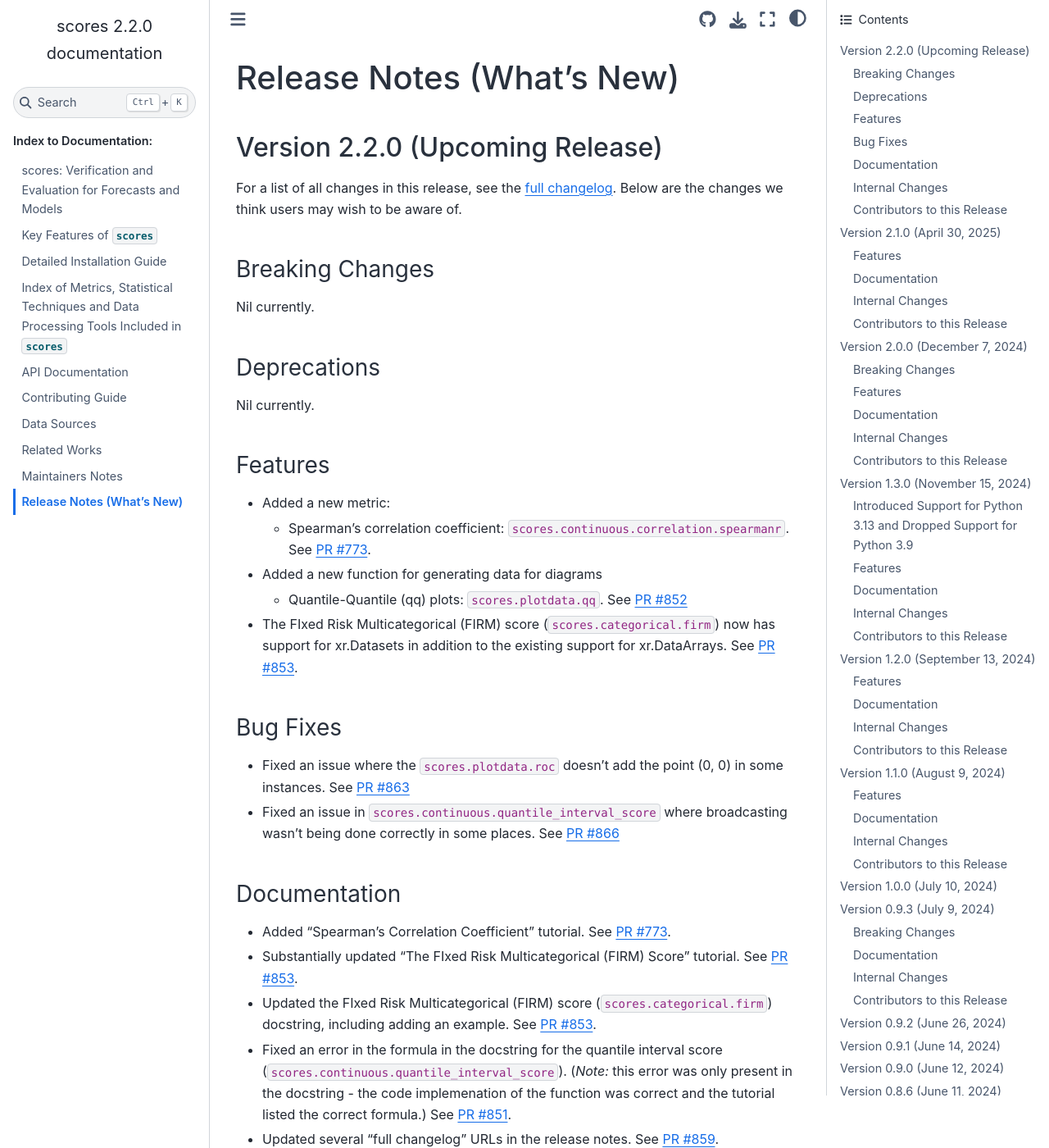
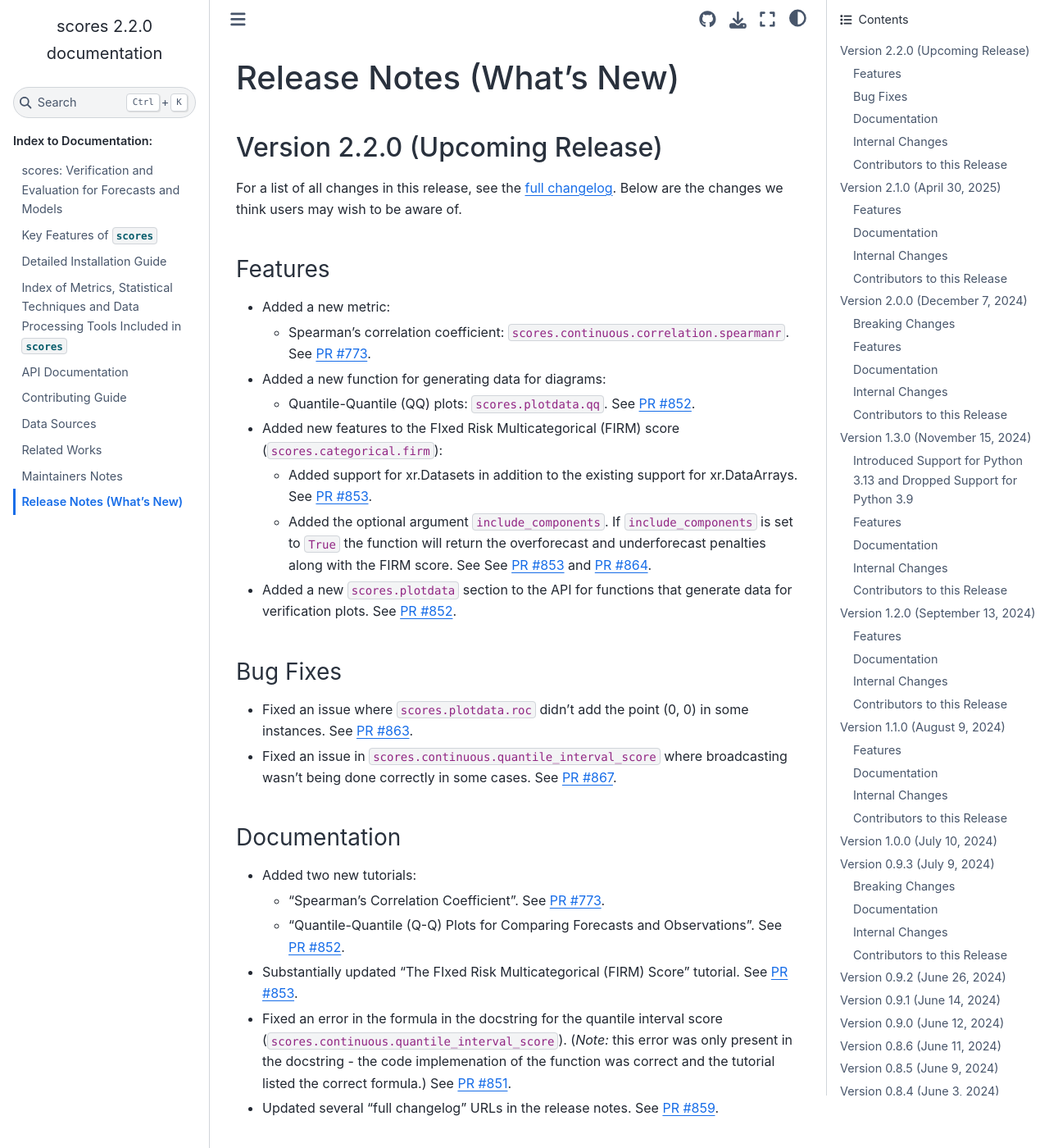
Before and after one commit to nci/scores, a Sphinx documentation site: the page built from docs/release_notes.md, in a window 1280 px wide and 1400 px high. Shown: the whole window at 82% size. Built offline with Sphinx 7.4.7 and the Sphinx Book theme 1.1.4, drawn with Linux system fonts in a browser that asks for light colours; pages that are not in the unit, such as notebooks, are missing from menus; some of the changed text lies outside the part shown.

Commit message:
Update Release Notes (#871)

```diff
--- a/docs/release_notes.md
+++ b/docs/release_notes.md
@@ -4,42 +4,42 @@
 
 For a list of all changes in this release, see the [full changelog](https://github.com/nci/scores/compare/2.1.0...develop). Below are the changes we think users may wish to be aware of.
 
-### Breaking Changes
-
-Nil currently.
-
-### Deprecations
-
-Nil currently.
-
 ### Features
 
 - Added a new metric:
 	- Spearman’s correlation coefficient: `scores.continuous.correlation.spearmanr`. See [PR #773](https://github.com/nci/scores/pull/773).
-- Added a new function for generating data for diagrams
-    - Quantile-Quantile (qq) plots: `scores.plotdata.qq`. See [PR #852](https://github.com/nci/scores/pull/852)
-- The FIxed Risk Multicategorical (FIRM) score (`scores.categorical.firm`) now has support for xr.Datasets in addition to the existing support for xr.DataArrays. See [PR #853](https://github.com/nci/scores/pull/853).
+- Added a new function for generating data for diagrams:
+    - Quantile-Quantile (QQ) plots: `scores.plotdata.qq`. See [PR #852](https://github.com/nci/scores/pull/852).
+- Added new features to the FIxed Risk Multicategorical (FIRM) score (`scores.categorical.firm`):
+	- Added support for xr.Datasets in addition to the existing support for xr.DataArrays. See [PR #853](https://github.com/nci/scores/pull/853).
+	- Added the optional argument `include_components`. If `include_components` is set to `True` the function will return the overforecast and underforecast penalties along with the FIRM score.
+	See See [PR #853](https://github.com/nci/scores/pull/853) and [PR #864](https://github.com/nci/scores/pull/864).
+- Added a new `scores.plotdata` section to the API for functions that generate data for verification plots. See [PR #852](https://github.com/nci/scores/pull/852).
 
 ### Bug Fixes
 
-- Fixed an issue where the `scores.plotdata.roc` doesn't add the point (0, 0) in some instances. See [PR #863](https://github.com/nci/scores/pull/863)
-- Fixed an issue in `scores.continuous.quantile_interval_score` where broadcasting wasn't being done correctly in some places. See [PR #866](https://github.com/nci/scores/issues/866)
+- Fixed an issue where `scores.plotdata.roc` didn't add the point (0, 0) in some instances. See [PR #863](https://github.com/nci/scores/pull/863).
+- Fixed an issue in `scores.continuous.quantile_interval_score` where broadcasting wasn't being done correctly in some cases. See [PR #867](https://github.com/nci/scores/pull/867).
 
 ### Documentation
 
-- Added "Spearman’s Correlation Coefficient" tutorial. See [PR #773](https://github.com/nci/scores/pull/773).
+- Added two new tutorials:
+	- "Spearman’s Correlation Coefficient". See [PR #773](https://github.com/nci/scores/pull/773).
+	- "Quantile-Quantile (Q-Q) Plots for Comparing Forecasts and Observations". See [PR #852](https://github.com/nci/scores/pull/852).
 - Substantially updated "The FIxed Risk Multicategorical (FIRM) Score" tutorial. See [PR #853](https://github.com/nci/scores/pull/853).
-- Updated the FIxed Risk Multicategorical (FIRM) score (`scores.categorical.firm`) docstring, including adding an example. See [PR #853](https://github.com/nci/scores/pull/853).
 - Fixed an error in the formula in the docstring for the quantile interval score (`scores.continuous.quantile_interval_score`). (*Note:* this error was only present in the docstring - the code implemenation of the function was correct and the tutorial listed the correct formula.) See [PR #851](https://github.com/nci/scores/pull/851).
 - Updated several "full changelog" URLs in the release notes. See [PR #859](https://github.com/nci/scores/pull/859).
 
 ### Internal Changes
 
 - Improved the efficiency of the FIxed Risk Multicategorical (FIRM) score (`scores.categorical.firm`) by moving the call to gather dimensions to earlier within the method. See [PR #853](https://github.com/nci/scores/pull/853).
-- Added a new `scores.plotdata` section to the API for functions that generate data for verification plots. The following internal changes were made:
-	- Receiver (Relative) Operating Characteristic (ROC):`scores.probability.roc_curve_data` was moved to `scores.plotdata.roc`, but can still be imported as `scores.probability.roc_curve_data`.
-	- Murphy Score: `scores.continuous.murphy_score` and `scores.continuous.murphy_thetas` were moved to `scores.plotdata.murphy_score` and `scores.plotdata.murphy_thetas`respectively, but can still be imported as `scores.continuous.murphy_score` and `scores.continuous.murphy_thetas`.
-	See [PR #852](https://github.com/nci/scores/pull/852)
+- Added a new `scores.plotdata` section to the API for functions that generate data for verification plots. See [PR #852](https://github.com/nci/scores/pull/852). The following internal changes were made:
+	- Receiver (Relative) Operating Characteristic (ROC):
+		- `scores.probability.roc_curve_data` was moved to `scores.plotdata.roc`, but can still be imported as `scores.probability.roc_curve_data`.
+	- Murphy Score:
+		- `scores.continuous.murphy_score` was moved to `scores.plotdata.murphy_score`, but can still be imported as `scores.continuous.murphy_score` and  `scores.probability.murphy_score`.
+		- `scores.continuous.murphy_thetas` was moved to `scores.plotdata.murphy_thetas`, but can still be imported as `scores.continuous.murphy_thetas` and `scores.probability.murphy_thetas`.
+- Added an additional CI/CD pipeline for testing without Dask. See [PR #856](https://github.com/nci/scores/pull/856).
 
 ### Contributors to this Release
 
```
